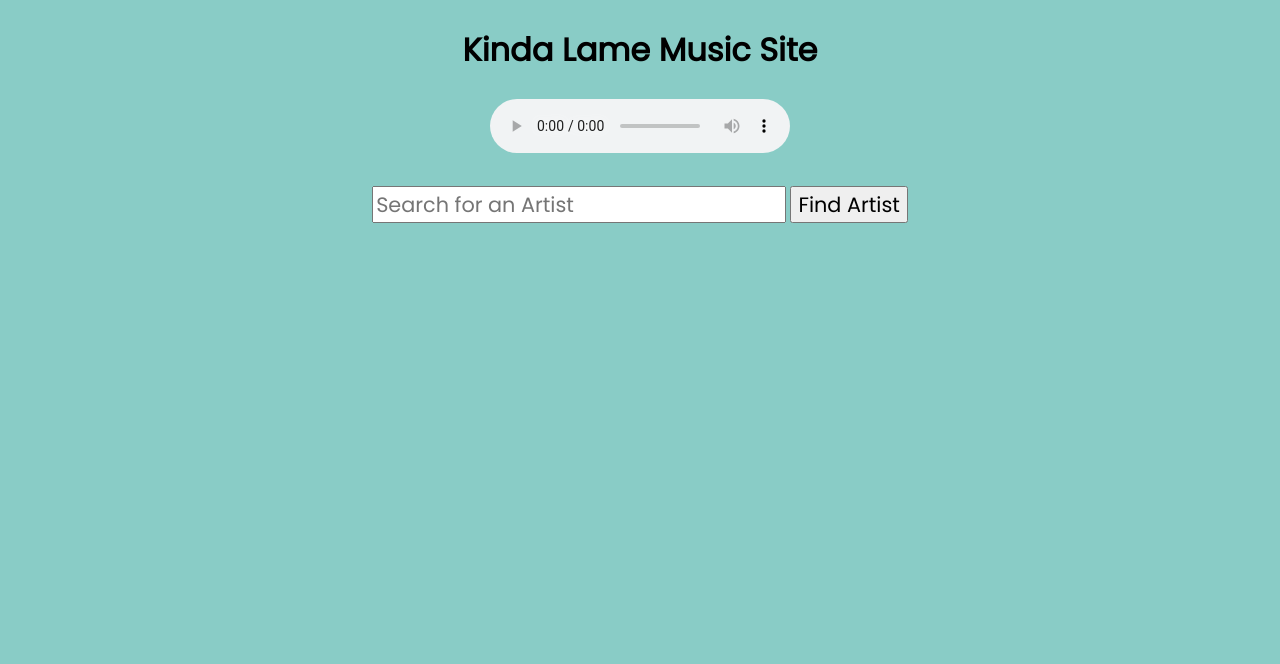
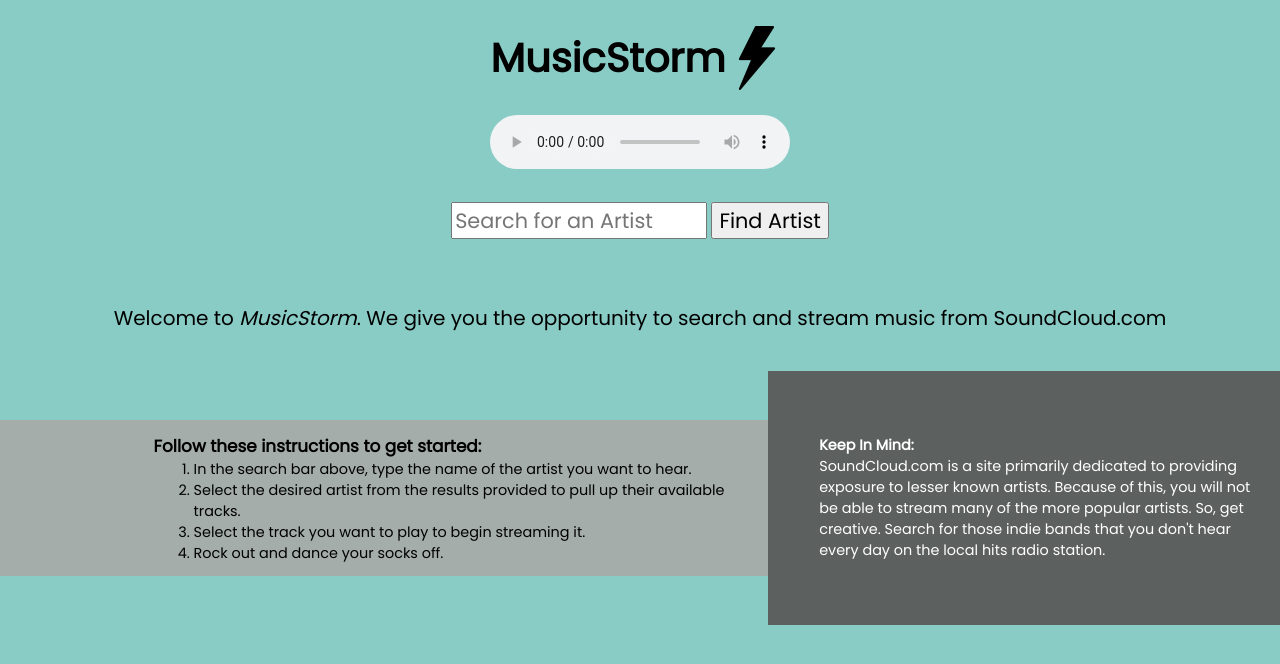
Before and after one commit to mehmetgokkaya/sound, a plain HTML site: page index.html in a window 1280 px wide. Drawn offline with Linux system fonts and the light colour scheme.

Commit message:
Add intro page. Change site style and colors. Change site name.

```diff
--- a/index.html
+++ b/index.html
@@ -2,16 +2,17 @@
 <html>
   <head>
     <meta charset="utf-8">
-    <title>SoundCloud Music Search</title>
+    <title>MusicStorm</title>
     <link rel="stylesheet" href="styles.css">
-    <link rel="icon" type="image/png" href="images/record-player.png"> <!-- favicon -->
+    <link rel="icon" type="image/png" href="images/lightning-bolt-SMALL.png"> <!-- favicon -->
     <meta name="viewport" content="width=device-width, initial-scale=1">
     <link href="https://fonts.googleapis.com/css?family=Poppins" rel="stylesheet">
   </head>
   <body>
     <div class="container">
       <header>
-        <h1>Kinda Lame Music Site</h1>
+        <h1>MusicStorm</h1>
+        <img class="logo" src="images/lightning-bolt-SMALL.png" alt="Lightning bolt">
       </header>
       <section class="widget">
 
@@ -22,10 +23,30 @@
       <section class="search">
         <form class="search-form">
           <input type="text" name="music-search" id="music-search" placeholder="Search for an Artist">
-          <input type="submit" name="button" value="Find Artist">
+          <input type="submit" name="button" value="Find Artist" id="search-button">
         </form>
       </section>
-      <section class="results"></section>
+      <section class="results">
+        <div class="welcome-section">
+          <p class="welcome">Welcome to <em>MusicStorm</em>. We give you the opportunity to search and stream music from SoundCloud.com</p>
+          <div class="instruct-and-warn">
+            <div class="instructions">
+              <h3 class="">Follow these instructions to get started: </h3>
+              <ol class="">
+                <li>In the search bar above, type the name of the artist you want to hear.</li>
+                <li>Select the desired artist from the results provided to pull up their available tracks.</li>
+                <li>Select the track you want to play to begin streaming it.</li>
+                <li>Rock out and dance your socks off.</li>
+              </ol>
+            </div>
+            <div class="caution">
+              <h4>Keep In Mind:</h4>
+              <p class="">SoundCloud.com is a site primarily dedicated to providing exposure to lesser known artists. Because of this, you will not be able to stream many of the more popular artists. So, get creative. Search for those indie bands that you don't hear every day on the local hits radio station.</p>
+            </div>
+          </div>
+        </div>
+
+      </section>
     </div>
 
     <script type="text/javascript" src="main.js"></script>
--- a/main.js
+++ b/main.js
@@ -20,7 +20,7 @@
   widget.appendChild(trackDivCopy)
 
   let playHTML = `
-  <h3 class="widget-text">Currently playing:</h3>`
+  <h3 class="widget-text">Playing now:</h3>`
   widget.insertAdjacentHTML('afterbegin', playHTML)
 }
 
@@ -101,9 +101,9 @@
               let trackHTML = `
 
                 <div class="track" id="${trackInfo.id}" onclick="playTrack(this)">
-                  <img src="${trackInfo.picture}" alt="Album cover art" class="track-pic">
-                  <p class="track-title">Track: ${trackInfo.title}</p>
-                  <p class="track-artist">Artist: ${trackInfo.artist}</p>
+                  <img src="${trackInfo.picture}" alt="image not found" onerror=this.src="images/cd-case.png" class="track-pic">
+                  <p class="track-title">${trackInfo.title}</p>
+                  <p class="track-artist">${trackInfo.artist}</p>
                 </div>`
 
               resultsSection.insertAdjacentHTML('beforeend', trackHTML)
--- a/styles.css
+++ b/styles.css
@@ -19,14 +19,23 @@
 
 header {
   padding-top: 2%;
+  display: flex;
+  flex-direction: row;
+  justify-content: center;
+  align-items: center;
+}
+
+header h1 {
+  font-size: 2.5em;
+}
+
+.logo {
+  width: 5vw;
 }
 
 .widget {
   text-align: center;
-  /*display: flex;
-  flex-direction: row;
-  justify-content: center;
-  align-items: center;*/
+  /*background-color: rgb(164, 173, 170);*/
 }
 
 .widget .widget-text {
@@ -39,6 +48,7 @@
 
 .widget .track-pic {
   width: 10vw;
+  height: 10vw;
 }
 
 .player {
@@ -57,6 +67,44 @@
   font-size: 1.3rem;
   font-family: 'Poppins', sans-serif;
   cursor: pointer;
+}
+
+#music-search {
+  width: 20vw;
+}
+
+.welcome-section {
+  display: flex;
+  flex-direction: column;
+  justify-content: center;
+  align-items: center;
+}
+
+.welcome {
+  font-size: 1.25rem;
+  padding: 3% 0% 3% 0%;
+}
+
+.instruct-and-warn {
+  display: flex;
+  flex-direction: row;
+  justify-content: center;
+  align-items: center;
+  font-size: 0.9rem;
+}
+
+.instructions {
+  flex-basis: 60%;
+  margin: 2% 0%;
+  padding: 1% 3% 1% 12%;
+  background-color: rgb(164, 173, 170);
+}
+
+.caution {
+  flex-basis: 40%;
+  padding: 5% 2% 5% 4%;
+  color: white;
+  background-color: rgb(92, 96, 95)
 }
 
 .results {
@@ -82,6 +130,14 @@
   text-align: center;
 }
 
+.name {
+  font-size: 1.05rem;
+}
+
+.track-count {
+  font-size: 0.8rem;
+}
+
 .track {
   cursor: pointer;
   flex-basis: 22%;
@@ -90,14 +146,22 @@
 
 .track-pic {
   width: 18vw;
+  height: 18vw;
   display: block;
   margin: auto;
 }
 
 .track-title, .track-artist {
   text-align: center;
-  font-size: 0.5rem;
-  font-weight: 500;
+}
+
+.track-title {
+  font-size: 0.85rem;
+  font-weight: 700;
+}
+
+.track-artist {
+  font-size: 0.6rem;
 }
 
 /*-------RESPONSIVE DESIGN-------*/
```
Also changed, not shown: images/cd-case.png (added), images/lightning-bolt-SMALL.png (added), images/lightning-bolt-stock.jpg (added).
